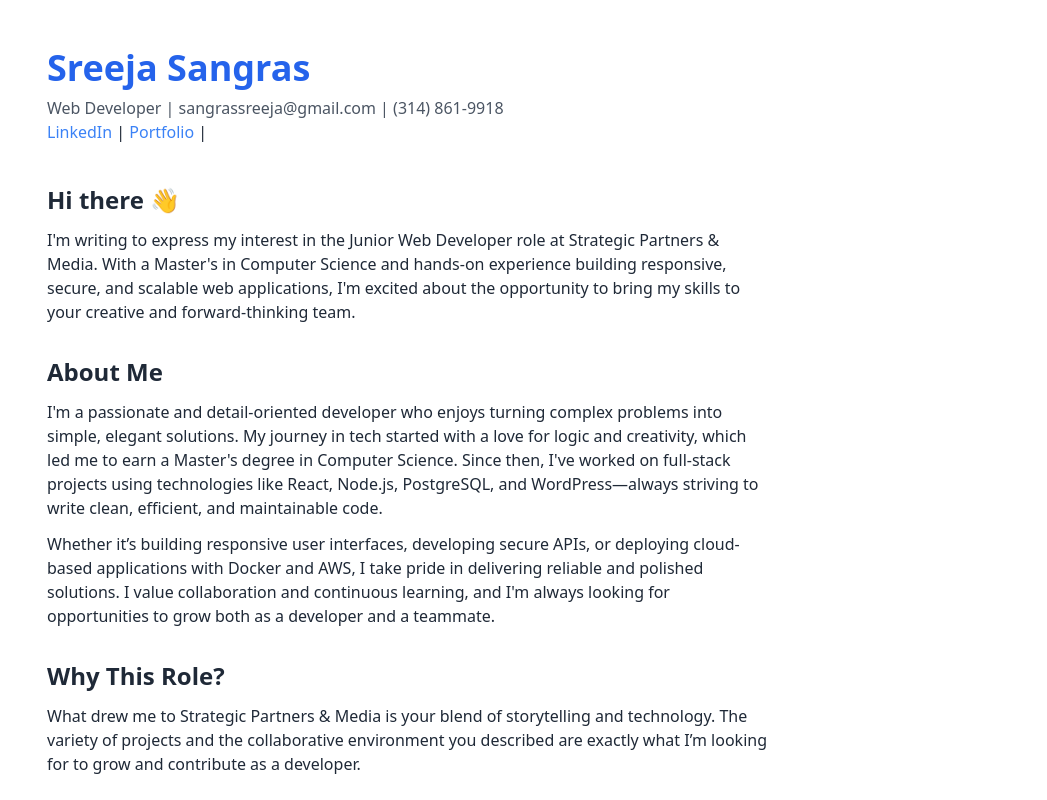
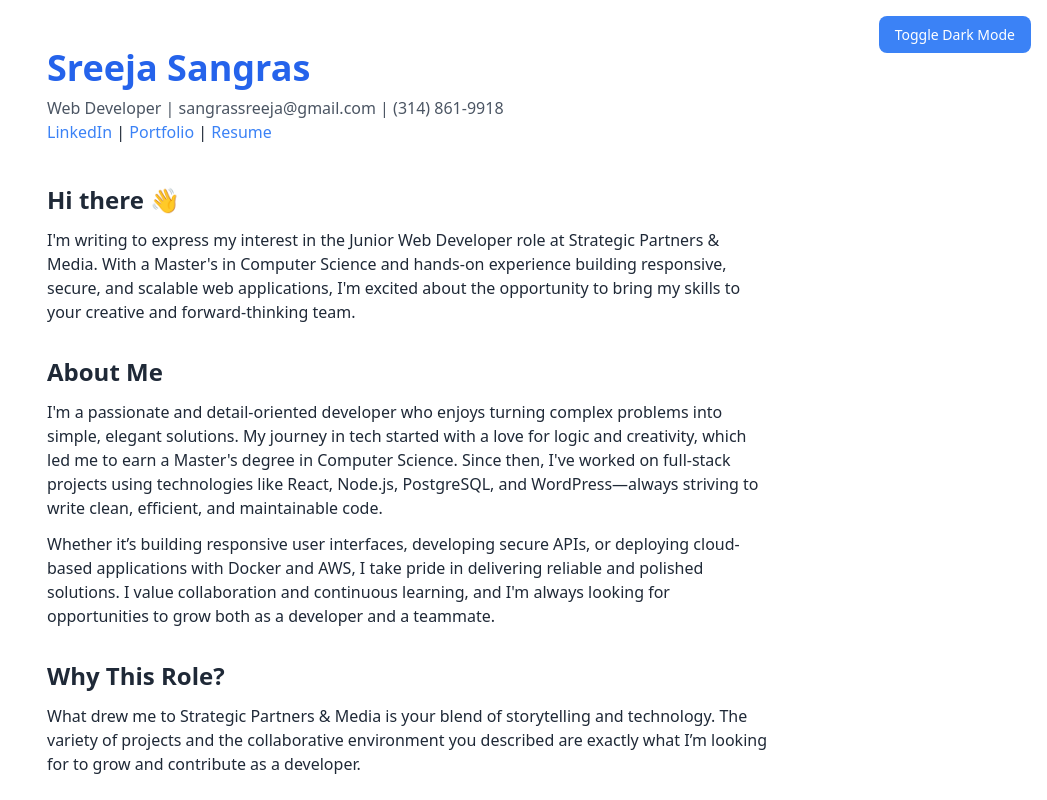
Before and after one commit to Sreeeja9866/cover-letter-sreeja, a plain HTML site: page index.html in a window 1280 px wide. Shown: the top 800 px of the page, without its empty margins (233-1280 px from the left). Drawn offline with nearby package versions, Linux system fonts and the light colour scheme.

Commit message:
Added animations, dark mode toggle, and Hire Me button

```diff
--- a/index.html
+++ b/index.html
@@ -8,8 +8,43 @@
       href="https://cdn.jsdelivr.net/npm/tailwindcss@2.2.19/dist/tailwind.min.css"
       rel="stylesheet"
     />
+    <script src="https://unpkg.com/scrollreveal"></script>
+    <script>
+      document.addEventListener("DOMContentLoaded", () => {
+        ScrollReveal().reveal("section", {
+          distance: "50px",
+          origin: "bottom",
+          duration: 1000,
+          delay: 200,
+          easing: "ease-in-out",
+        });
+      });
+    </script>
+    <style>
+      .dark-mode {
+        background-color: #1f2937;
+        color: #f9fafb;
+      }
+      .toggle-btn {
+        position: fixed;
+        top: 1rem;
+        right: 1rem;
+        background: #3b82f6;
+        color: white;
+        padding: 0.5rem 1rem;
+        border-radius: 0.5rem;
+        cursor: pointer;
+        font-size: 0.875rem;
+      }
+    </style>
   </head>
-  <body class="bg-white text-gray-800 font-sans">
+  <body class="bg-white text-gray-800 font-sans transition-colors duration-500">
+    <button
+      class="toggle-btn"
+      onclick="document.body.classList.toggle('dark-mode')"
+    >
+      Toggle Dark Mode
+    </button>
     <div class="max-w-3xl mx-auto px-6 py-12">
       <header class="mb-10">
         <h1 class="text-4xl font-bold text-blue-600">Sreeja Sangras</h1>
@@ -29,6 +64,13 @@
             >Portfolio</a
           >
           |
+          <a
+            href="https://example.com/Sreeja_Sangras_Resume.pdf"
+            class="text-blue-500 hover:underline"
+            target="_blank"
+            rel="noopener"
+            >Resume</a
+          >
         </p>
       </header>
 
@@ -91,6 +133,11 @@
           your team. Please feel free to reach out anytime. Thank you for
           considering my application!
         </p>
+        <a
+          href="mailto:sangrassreeja@gmail.com"
+          class="inline-block mt-4 px-4 py-2 bg-blue-600 text-white rounded-lg shadow hover:bg-blue-700 transition"
+          >Hire Me</a
+        >
       </section>
 
       <footer class="text-sm text-gray-500 border-t pt-4 mt-10">
```
